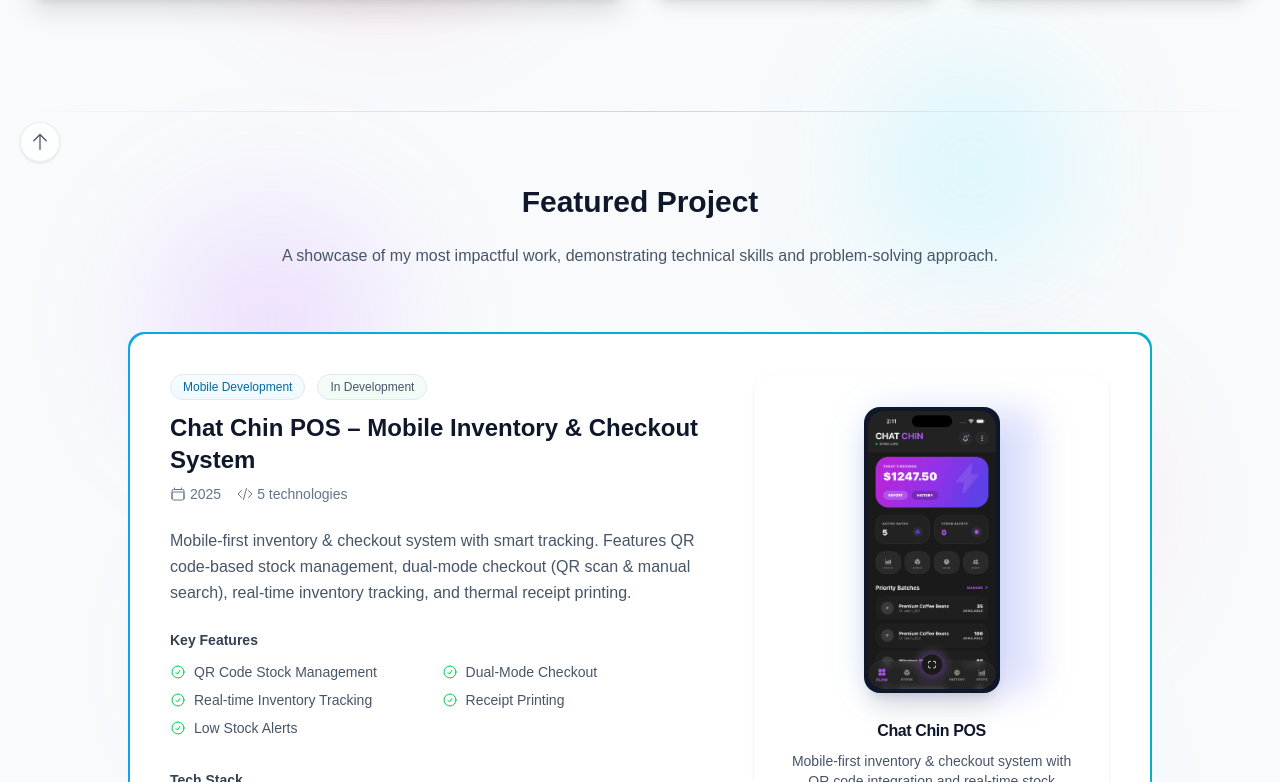
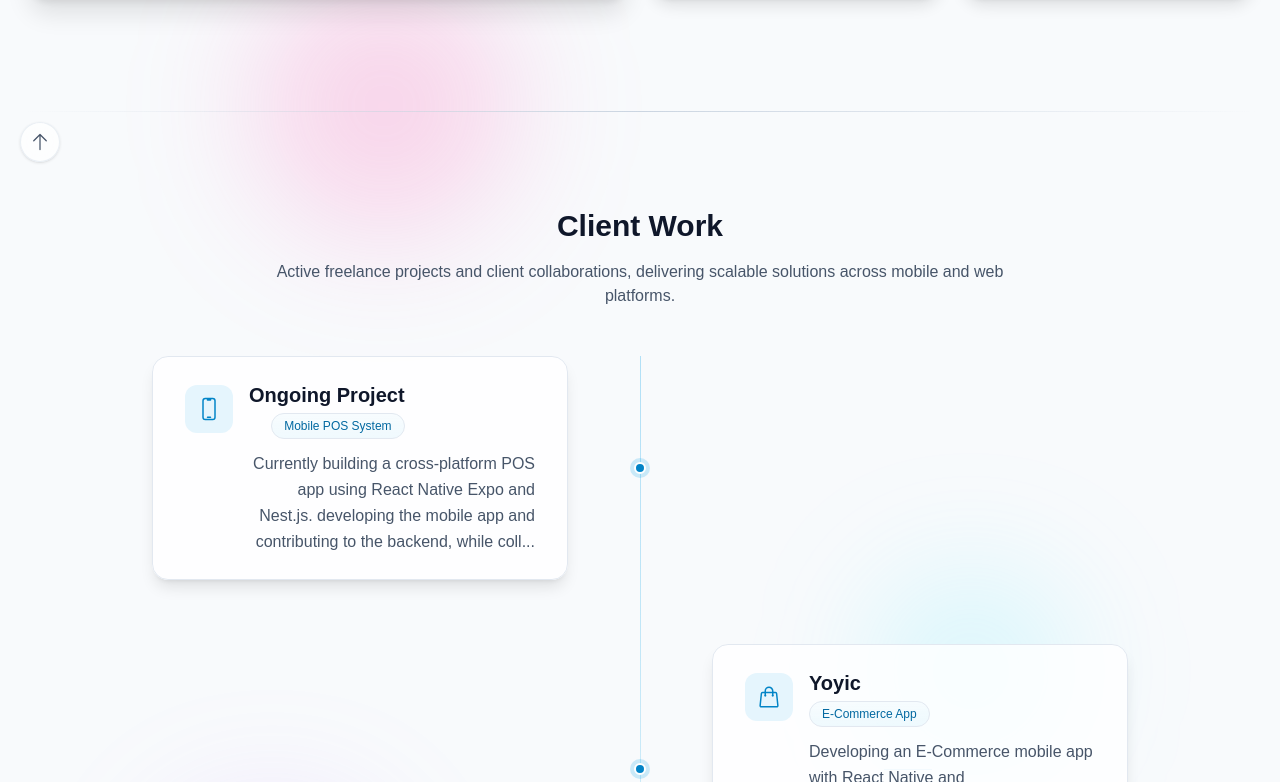
Before and after one commit to linphone2000/lpmz-portfolio-v2, a Next.js app: page / in a window 1280 px wide. Shown: the part 618-1400 px from the top of the page. Built offline with nearby package versions, Linux system fonts and the light colour scheme.

Commit message:
Add ClientWork component to showcase freelance projects and client collaborations

```diff
--- a/src/app/page.tsx
+++ b/src/app/page.tsx
@@ -1,6 +1,7 @@
 import type { Metadata } from 'next';
 import { PageShell } from '@/components/Common/PageShell';
 import { Hero } from '@/components/Overview/Hero/hero';
+import { ClientWork } from '@/components/Overview/ClientWork/ClientWork';
 import { FeaturedProject } from '@/components/Overview/FeaturedProject/FeaturedProject';
 import { Contact } from '@/components/Common/contact';
 
@@ -14,6 +15,7 @@
   return (
     <PageShell>
       <Hero />
+      <ClientWork />
       <FeaturedProject />
       <Contact />
     </PageShell>
--- /dev/null
+++ b/src/components/Overview/ClientWork/ClientWork.tsx
@@ -0,0 +1,224 @@
+'use client';
+
+import React, { useMemo } from 'react';
+import { useInView } from '@/hooks/useInView';
+import { DATA } from '@/lib/data';
+import { Card } from '@/components/Common/Card';
+import { Badge } from '@/components/Common/Badge';
+import { SectionDivider } from '@/components/Common/SectionDivider';
+import {
+  BuildingOfficeIcon,
+  DevicePhoneMobileIcon,
+  AcademicCapIcon,
+  ShoppingBagIcon,
+} from '@heroicons/react/24/outline';
+
+interface ClientProject {
+  clientName: string;
+  projectType: string;
+  description: string;
+  icon: React.ComponentType<{ className?: string }>;
+}
+
+export const ClientWork: React.FC = () => {
+  const [containerRef, isInView] = useInView({
+    threshold: 0.1,
+    triggerOnce: false,
+  });
+
+  // Extract and parse client data from freelance experience
+  const clientProjects = useMemo(() => {
+    const freelanceExp = DATA.experience.find(
+      (exp) => exp.type === 'Freelance'
+    );
+    if (!freelanceExp || !freelanceExp.bullets) return [];
+
+    const projects: ClientProject[] = [];
+
+    freelanceExp.bullets.forEach((bullet) => {
+      // Extract client name from parentheses - handle both "Client: X" and direct name formats
+      const clientMatchWithLabel = bullet.match(/\(Client:\s*([^)]+)\)/);
+      const clientMatchDirect = bullet.match(/\(([^)]+)\)/);
+
+      let clientName: string | null = null;
+      if (clientMatchWithLabel) {
+        clientName = clientMatchWithLabel[1];
+      } else if (clientMatchDirect && !bullet.includes('Client:')) {
+        // Check if it's a client name (not just project info in parentheses)
+        const potentialClient = clientMatchDirect[1];
+        // If it looks like a company/institution name (has capital letters, not just tech terms)
+        if (/^[A-Z]/.test(potentialClient) && potentialClient.length > 3) {
+          clientName = potentialClient;
+        }
+      }
+
+      // Extract project type (text before colon or parentheses)
+      const projectTypeMatch = bullet.match(/^([^:(]+?)(?:\s*\(|:)/);
+      const projectType = projectTypeMatch
+        ? projectTypeMatch[1].trim()
+        : 'Project';
+
+      // Extract description (text after colon, clean up)
+      const descriptionMatch = bullet.match(/:\s*(.+)/);
+      let description = descriptionMatch ? descriptionMatch[1].trim() : bullet;
+
+      // Remove client reference from description if present
+      description = description.replace(/\(Client:\s*[^)]+\)/g, '').trim();
+      // Remove direct client name in parentheses if it appears
+      if (clientName) {
+        description = description
+          .replace(new RegExp(`\\(${clientName}\\)`, 'g'), '')
+          .trim();
+      }
+      // Remove project name prefix if it appears in description
+      description = description.replace(/^[^:]+:\s*/, '').trim();
+
+      // Truncate description to reasonable length
+      if (description.length > 150) {
+        description = description.substring(0, 150) + '...';
+      }
+
+      // Determine icon based on project type
+      let icon: React.ComponentType<{ className?: string }> =
+        BuildingOfficeIcon;
+      if (
+        projectType.toLowerCase().includes('e-commerce') ||
+        projectType.toLowerCase().includes('commerce')
+      ) {
+        icon = ShoppingBagIcon;
+      } else if (
+        projectType.toLowerCase().includes('edtech') ||
+        projectType.toLowerCase().includes('education')
+      ) {
+        icon = AcademicCapIcon;
+      } else if (
+        projectType.toLowerCase().includes('mobile') ||
+        projectType.toLowerCase().includes('pos')
+      ) {
+        icon = DevicePhoneMobileIcon;
+      }
+
+      // Handle projects without explicit client names
+      if (!clientName) {
+        // Mobile First POS System doesn't have a client
+        if (projectType.toLowerCase().includes('mobile first pos')) {
+          projects.push({
+            clientName: 'Ongoing Project',
+            projectType: 'Mobile POS System',
+            description,
+            icon,
+          });
+        }
+      } else {
+        projects.push({
+          clientName,
+          projectType,
+          description,
+          icon,
+        });
+      }
+    });
+
+    return projects;
+  }, []);
+
+  if (clientProjects.length === 0) return null;
+
+  return (
+    <>
+      <SectionDivider className="py-8" />
+      <section className="py-16 relative">
+        <div className="max-w-5xl mx-auto px-6">
+          <div className="text-center mb-12">
+            <h2 className="text-3xl font-bold mb-4 text-neutral-900 dark:text-neutral-100">
+              Client Work
+            </h2>
+            <p className="text-neutral-600 dark:text-neutral-300 max-w-3xl mx-auto">
+              Active freelance projects and client collaborations, delivering
+              scalable solutions across mobile and web platforms.
+            </p>
+          </div>
+
+          <div
+            ref={containerRef}
+            className={`relative transition-all duration-700 ease-out ${
+              isInView ? 'opacity-100 translate-y-0' : 'opacity-0 translate-y-6'
+            }`}
+          >
+            <div
+              className="absolute left-[22px] md:left-1/2 top-0 bottom-0 w-px bg-gradient-to-b from-primary-500/30 via-primary-500/15 to-primary-500/30 pointer-events-none"
+              aria-hidden
+            />
+
+            <div className="space-y-12 md:space-y-16">
+              {clientProjects.map((project, index) => {
+                const IconComponent = project.icon;
+                const isLeft = index % 2 === 0;
+                return (
+                  <div
+                    key={index}
+                    className={`relative md:grid md:grid-cols-2 md:items-center md:gap-8 lg:gap-12 transition-all duration-500 ease-out animation-delay-${index * 100}`}
+                  >
+                    {/* Timeline dot */}
+                    <div className="absolute left-[22px] md:left-1/2 top-1/2 -translate-x-1/2 -translate-y-1/2">
+                      <span className="relative flex h-5 w-5 items-center justify-center">
+                        <span className="absolute h-full w-full rounded-full bg-primary-500/20" />
+                        <span className="relative h-3 w-3 rounded-full bg-primary-600 border-2 border-white dark:border-neutral-900" />
+                      </span>
+                    </div>
+
+                    {/* Card wrapper */}
+                    <div
+                      className={`${
+                        isLeft
+                          ? 'md:pr-12 md:text-right md:pl-0'
+                          : 'md:col-start-2 md:pl-12 md:text-left'
+                      } ml-10 md:ml-0 relative`}
+                    >
+                      <div
+                        className={`hidden md:block absolute top-1/2 h-px w-12 bg-primary-500/20 ${
+                          isLeft
+                            ? 'right-1/2 translate-x-3'
+                            : 'left-1/2 -translate-x-3'
+                        }`}
+                        aria-hidden
+                      />
+
+                      <Card className="relative overflow-hidden px-6 py-5 md:px-8 md:py-6 hover:shadow-xl transition-shadow duration-300">
+                        <div className="flex items-start gap-4">
+                          {/* Icon */}
+                          <div className="flex-shrink-0 mt-1">
+                            <div className="w-12 h-12 rounded-xl bg-primary-500/10 dark:bg-primary-900/30 flex items-center justify-center">
+                              <IconComponent className="w-6 h-6 text-primary-600 dark:text-primary-400" />
+                            </div>
+                          </div>
+
+                          {/* Content */}
+                          <div className="flex-1">
+                            <div className="flex flex-col sm:flex-row sm:items-center sm:justify-between gap-3 mb-3">
+                              <div>
+                                <h3 className="text-xl font-bold mb-1 text-neutral-900 dark:text-neutral-100">
+                                  {project.clientName}
+                                </h3>
+                                <Badge className="bg-primary-500/10 text-primary-700 dark:text-primary-300 w-fit">
+                                  {project.projectType}
+                                </Badge>
+                              </div>
+                            </div>
+                            <p className="text-neutral-600 dark:text-neutral-300 leading-relaxed">
+                              {project.description}
+                            </p>
+                          </div>
+                        </div>
+                      </Card>
+                    </div>
+                  </div>
+                );
+              })}
+            </div>
+          </div>
+        </div>
+      </section>
+    </>
+  );
+};
```
